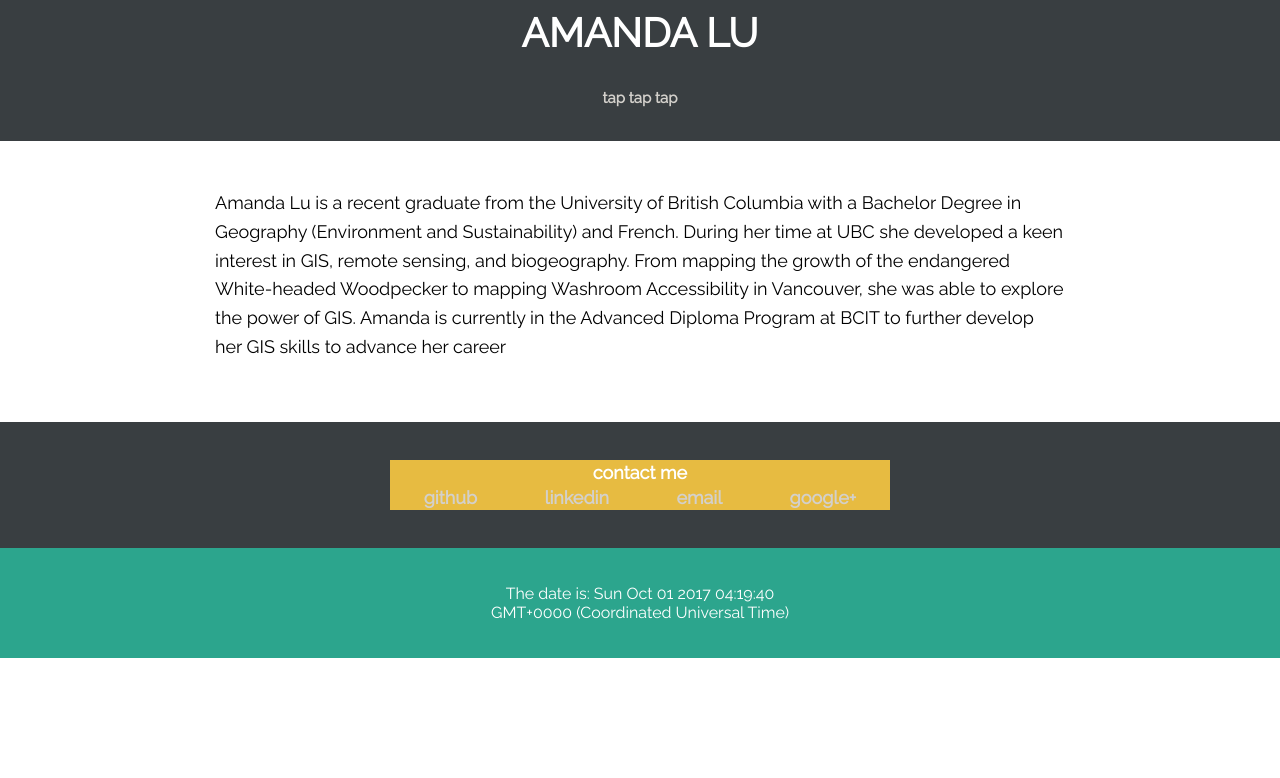
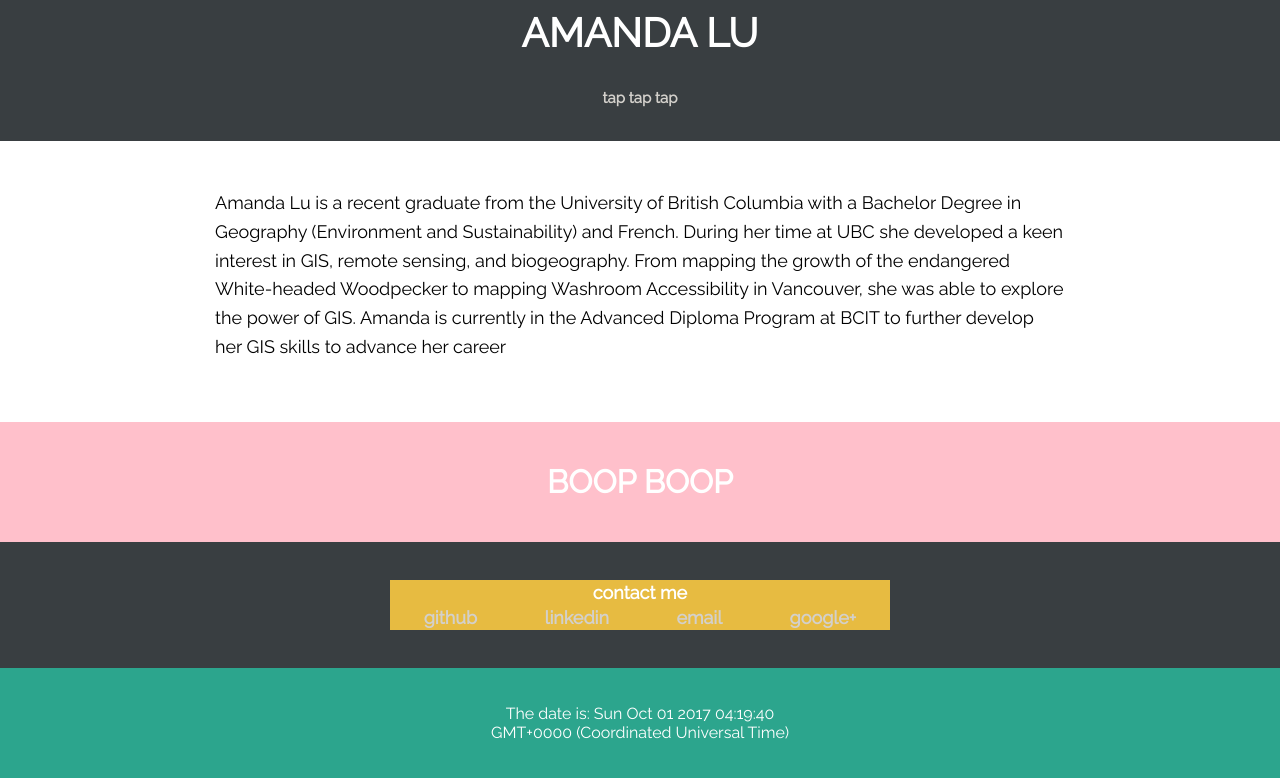
Before and after one commit to akailu/awebsite, a plain HTML site: page myfirstpage.html in a window 1280 px wide. Shown: the part 142-920 px from the top of the page. Before the commit the page ends 800 px from the top, so only its background shows below. Drawn offline with Linux system fonts and the light colour scheme.

Commit message:
Add boop bar

```diff
--- a/myfirstpage.html
+++ b/myfirstpage.html
@@ -15,6 +15,9 @@
     <article>
         <p>Amanda Lu is a recent graduate from the University of British Columbia with a Bachelor Degree in Geography (Environment and Sustainability) and French. During her time at UBC she developed a keen interest in GIS, remote sensing, and biogeography. From mapping the growth of the endangered White-headed Woodpecker to mapping Washroom Accessibility in Vancouver, she was able to explore the power of GIS. Amanda is currently in the Advanced Diploma Program at BCIT to further develop her GIS skills to advance her career</p>
     </article>
+    <div class="bar">
+	<h1>BOOP BOOP</h1>
+    </div>
     <header>
     <h3>
         Contact Me
--- a/style.css
+++ b/style.css
@@ -1,7 +1,6 @@
 body{
     margin: 0;
     padding: 0;
-    position: relative;
 }
 header {
     padding: 20px;
@@ -65,8 +64,6 @@ footer {
     background-color: #2CA58D;
     color: #FFF;
     font-family: "Raleway", sans-serif;
-    position: absolute;
-    left: 0 ; right: 0; bottom: 0;
 }
 footer * {
     max-width: 300px;
@@ -87,5 +84,14 @@ footer h2 {
     color: #D3D0CB;
     text-decoration: none;
 }
-</style>
+
+.bar {
+    padding: 20px;
+    background-color: pink;
 }
+
+.bar h1 {
+    color: white;
+    font-family: 'Raleway', sans-serif;
+    text-align: center;
+}
```
